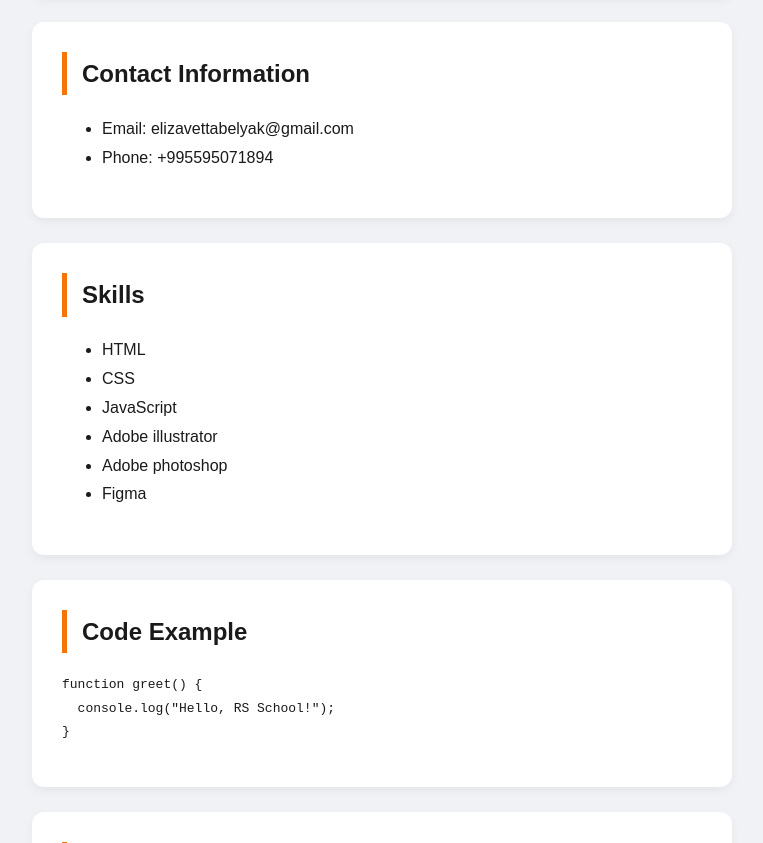
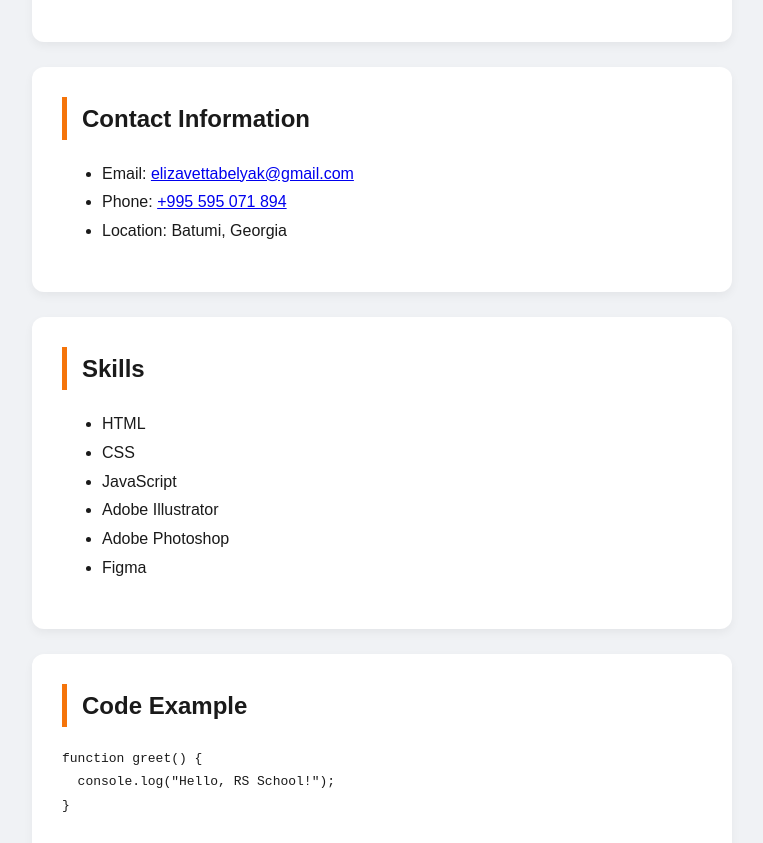
Before and after one commit to elizaveta-belyak/rsschool-cv, a plain HTML site: page index.html in a window 1280 px wide. Shown: the part 558-1401 px from the top of the page, without its empty margins (258-1021 px from the left). Drawn offline with Linux system fonts and the light colour scheme.

Commit message:
feat: final polished version of CV

```diff
--- a/index.html
+++ b/index.html
@@ -19,6 +19,7 @@
       </ul>
     </nav>
     <h1>Elizaveta Belyak</h1>
+    <p>Student at RS School</p>
   </header>
 
   <main>
@@ -32,8 +33,9 @@
    <section id="contacts">
       <h2>Contact Information</h2>
       <ul>
-        <li>Email: elizavettabelyak@gmail.com</li>
-        <li>Phone: +995595071894</li>
+        <li>Email: <a href="mailto:elizavettabelyak@gmail.com">elizavettabelyak@gmail.com</a></li>
+        <li>Phone: <a href="tel:+995595071894">+995 595 071 894</a></li>
+        <li>Location: Batumi, Georgia</li>
       </ul>
    </section>
 
@@ -43,8 +45,8 @@
         <li>HTML</li>
         <li>CSS</li>
         <li>JavaScript</li>
-        <li>Adobe illustrator</li>
-        <li>Adobe photoshop</li>
+        <li>Adobe Illustrator</li>
+        <li>Adobe Photoshop</li>
         <li>Figma</li>
       </ul>
    </section>
@@ -59,7 +61,7 @@
    <section id="projects">
      <h2>Projects</h2>
      <ul>
-       <li><a href="https://github.com/elizaveta-belyak/rsschool-cv">CV Project</a>— My first educational project in RS School.</li>
+       <li><a href="https://github.com/elizaveta-belyak/rsschool-cv" target="_blank">CV Project</a>— My first educational project in RS School.</li>
      </ul>
    </section>
   </main>
```
